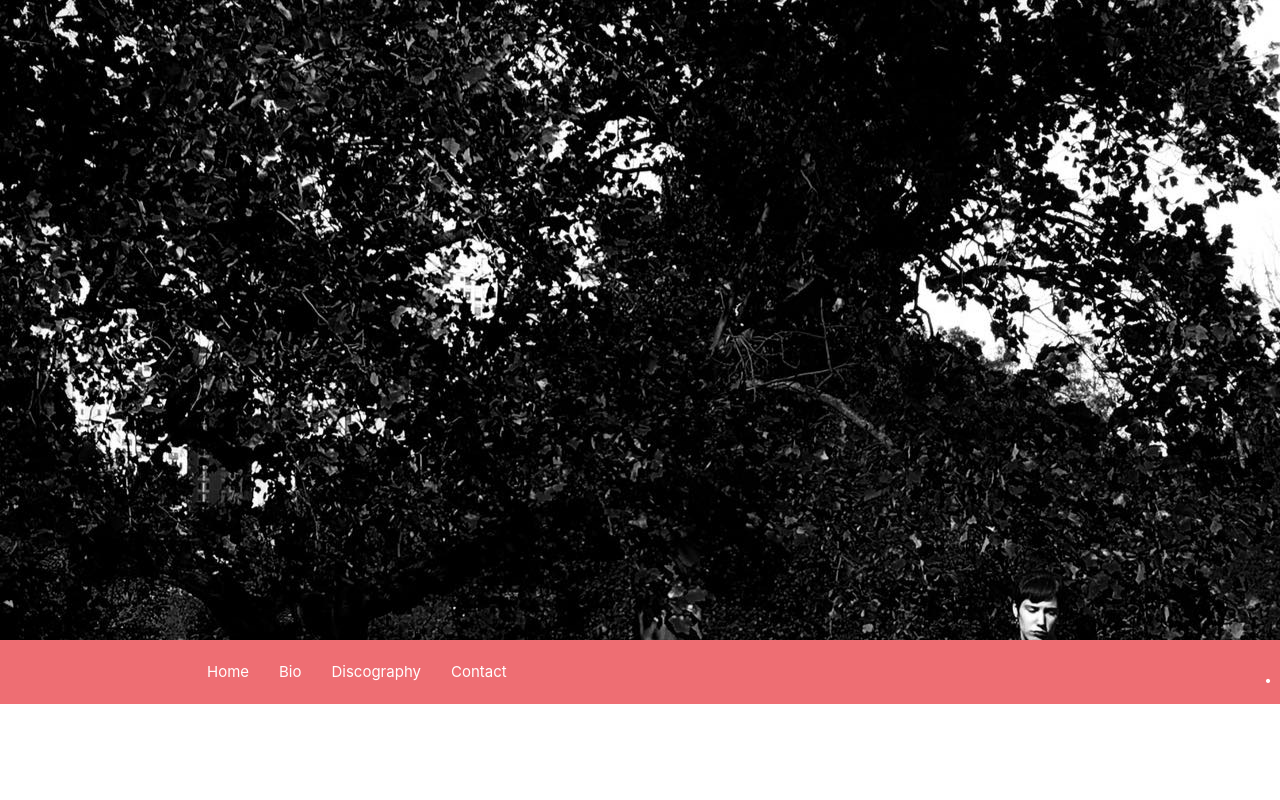
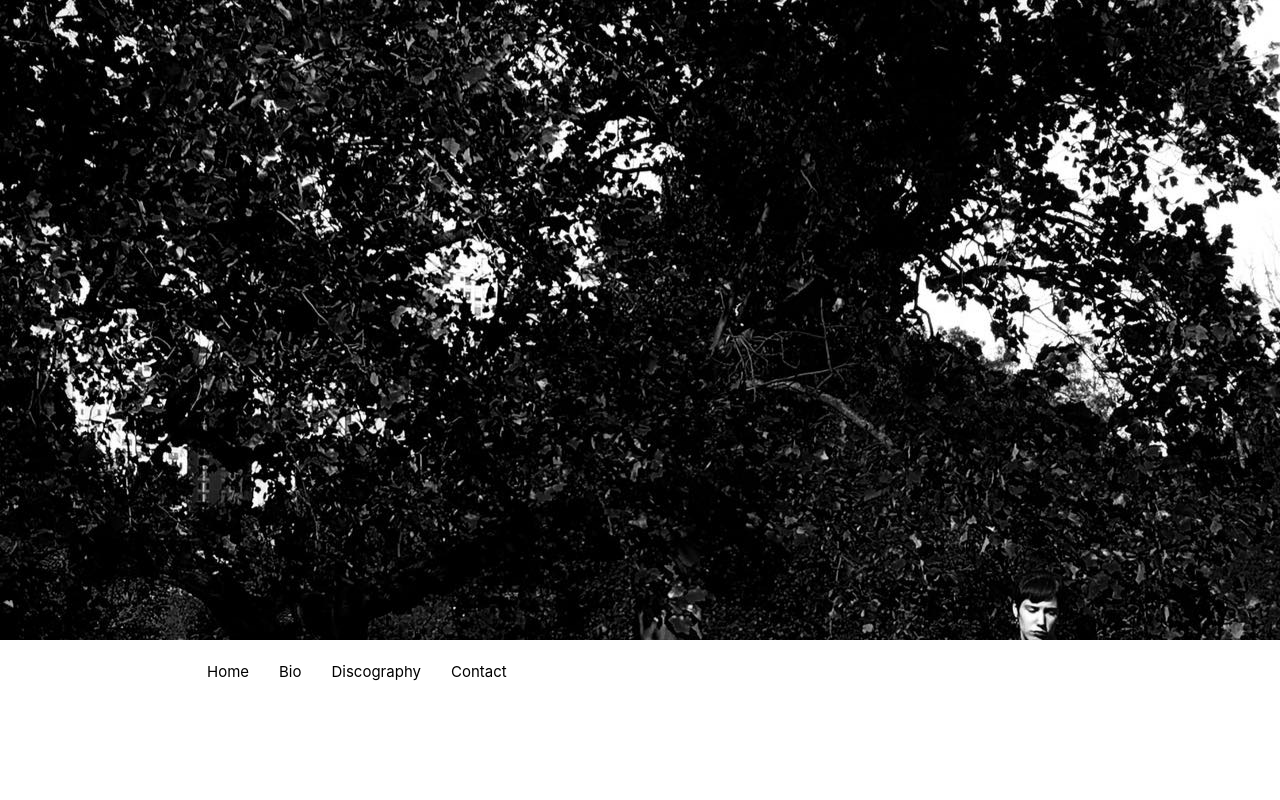
Before and after one commit to davidmbedford/littlunmusic, a React (Create React App) app: page / in a window 1280 px wide. Shown: the top 800 px of the page. Built offline with nearby package versions, Linux system fonts and the light colour scheme.

Commit message:
navbar successfully editted to blend in properly

```diff
--- a/src/components/navbar/style.css
+++ b/src/components/navbar/style.css
@@ -0,0 +1,8 @@
+nav {
+    background-color: white;
+    color: black;
+}
+
+nav ul li a {
+    color: black;
+}
```
